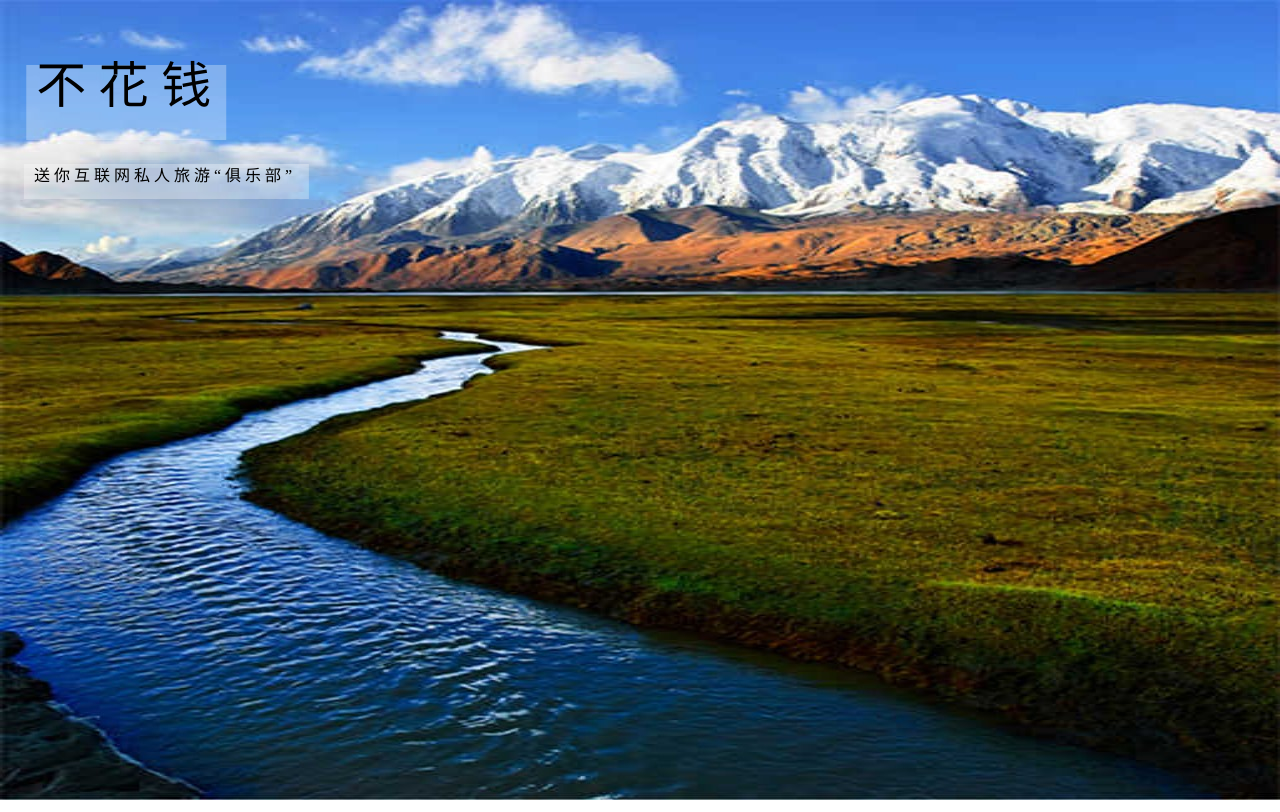
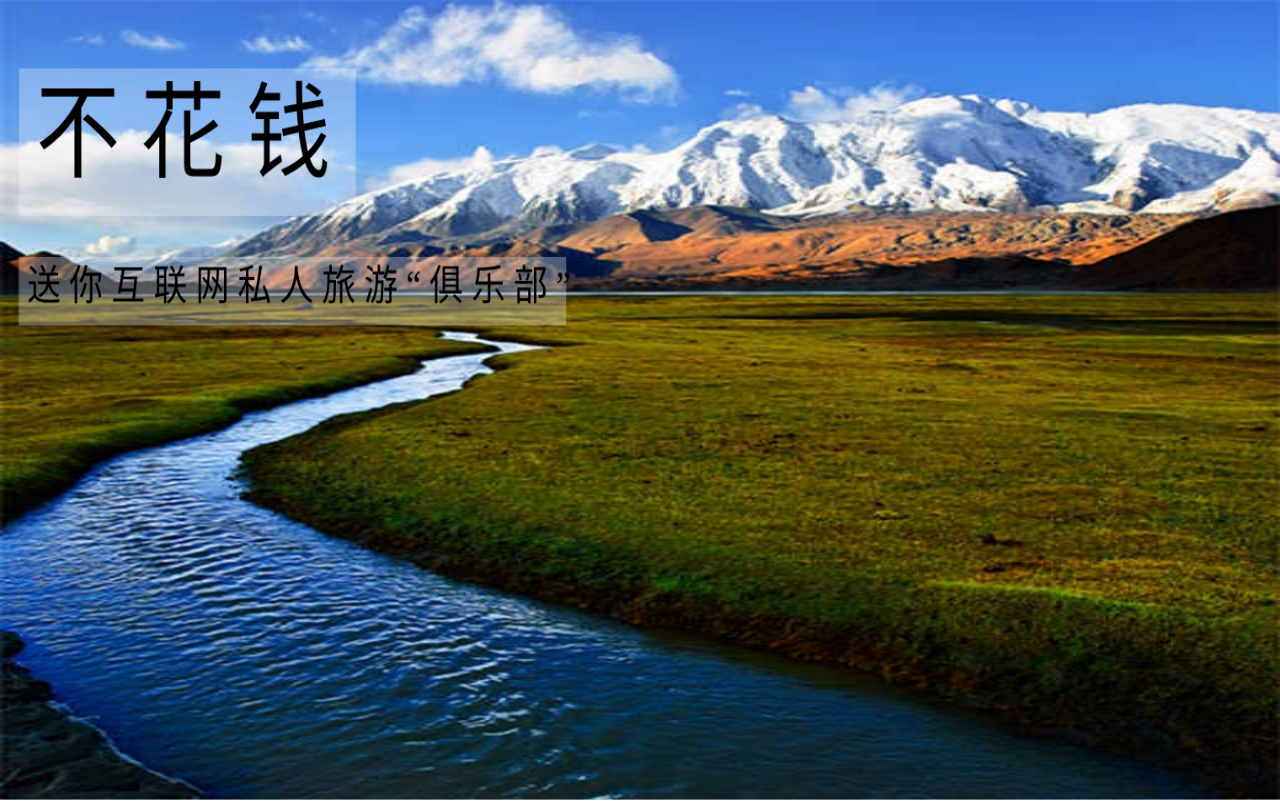
Before and after one commit to jiumogaoao/magazine, a plain HTML site: page index.html in a window 1280 px wide. Drawn offline with Linux system fonts and the light colour scheme.

Commit message:
change
change

```diff
--- a/index.html
+++ b/index.html
@@ -28,7 +28,9 @@
         <script type="text/javascript" src="js/magazine.js"></script>
 </head>
 <body>
-
+<audio id="video" autoplay="autoplay" loop="" style="display:none;">
+        <source src="http://img.wyaoqing.com/music/Jason Mraz - I'm Yours.mp3" id="video_url_mp3" type="audio/mpeg">
+    </audio>
 <canvas id="all"></canvas>
 </body>
 <script>
@@ -39,38 +41,38 @@ magazine.setPage([
 			{
 				"type":"text",
 				"text":"不花钱",
-				"x":120,
+				"x":210,
 				"y":100,
-				"width":200,
-				"height":75,
-				"offsetX":10,
-				"offsetY":0,
-				"font":"50px 'Microsoft YaHei'",
-				"max-width":200,
+				"width":400,
+				"height":140,
+				"offsetX":20,
+				"offsetY":20,
+				"font":"100px 'Microsoft YaHei'",
+				"max-width":600,
 				"scaleX":1,
 				"scaleY":1,
 				"lineHeight":70,
 				"background-color":"rgba(255,255,255,0.3)",
-				"on_animate":"",
+				"in_animate":"top_in",
 				"alpha":1
 				},
 			{
 				"type":"text",
 				"text":'送你互联网私人旅游“俱乐部”',
-				"x":155,
-				"y":170,
-				"width":285,
-				"height":35,
+				"x":350,
+				"y":250,
+				"width":650,
+				"height":65,
 				"offsetX":10,
-				"offsetY":5,
-				"font":"16px 'Microsoft YaHei'",
-				"max-width":280,
+				"offsetY":10,
+				"font":"40px 'Microsoft YaHei'",
+				"max-width":800,
 				"scaleX":1,
 				"scaleY":1,
 				"lineHeight":12,
 				"background-color":"rgba(255,255,255,0.3)",
 				"padding":10,
-				"on_animate":"",
+				"in_animate":"top_in",
 				"alpha":1
 				}
 		]
@@ -79,46 +81,45 @@ magazine.setPage([
 		{
 				"type":"image",
 				"url":"images/pic1.jpg",
-				"x":185,
-				"y":140,
-				"scaleX":.4,
-				"scaleY":.4,
+				"x":380,
+				"y":300,
+				"scaleX":.8,
+				"scaleY":.8,
 				"alpha":1,
-				"in_animate":"show",
-				"on_animate":"",
+				"in_animate":"small_in",
 				"out_animate":"hide"
 				},
 		{
 				"type":"text",
 				"text":"想做旅游",
-				"x":158,
-				"y":310,
-				"font":"54px 'Microsoft YaHei'",
-				"max-width":300,
-				"offsetX":28,
+				"x":360,
+				"y":580,
+				"font":"120px 'Microsoft YaHei'",
+				"max-width":800,
+				"offsetX":35,
 				"offsetY":12,
 				"scaleX":1,
 				"scaleY":1,
-				"width":320,
-				"height":150,
+				"width":640,
+				"height":400,
 				"lineHeight":70,
 				"color":"#ff5400",
 				"background-color":"rgba(255,255,255,0.3)",
-				"on_animate":"",
+				"in_animate":"bottom_in",
 				"alpha":1
 				},
 			{
 				"type":"text",
-				"text":'租房、水电、员工、办执照！太多麻烦，太多费用！',
-				"x":157,
-				"y":395,
-				"font":"16px 'Microsoft YaHei'",
-				"max-width":280,
+				"text":'租房、水电、员工、办执照！\n太多麻烦，太多费用！',
+				"x":560,
+				"y":795,
+				"font":"40px 'Microsoft YaHei'",
+				"max-width":800,
 				"scaleX":1,
 				"scaleY":1,
-				"lineHeight":20,
+				"lineHeight":50,
 				"textAlign":"center",
-				"on_animate":"",
+				"in_animate":"bottom_in",
 				"offsetX":160,
 				"offsetY":-10,
 				"alpha":1
@@ -127,39 +128,38 @@ magazine.setPage([
 		{
 				"type":"text",
 				"text":"旅博汇旅行网",
-				"x":230,
+				"x":400,
 				"y":210,
-				"font":"24px 'Microsoft YaHei'",
-				"max-width":300,
+				"font":"60px 'Microsoft YaHei'",
+				"max-width":800,
 				"offsetX":10,
 				"offsetY":12,
 				"scaleX":1,
 				"scaleY":1,
-				"width":225,
-				"height":60,
+				"width":550,
+				"height":550,
 				"lineHeight":70,
 				"color":"#fff",
 				"background-color":"rgba(255,255,255,0.3)",
-				"on_animate":"",
+				"in_animate":"left_side_in",
 				"alpha":1
 				},
 		{
 				"type":"text",
 				"text":"是一个专为各类个性旅游爱好者开辟的旅游平台，只要你有想法，只要你有朋友，不用投入费用，只要投入人脉，就可以拥有属于自己的网上私人旅游会所！",
-				"x":239,
-				"y":335,
-				"font":"18px 'Microsoft YaHei'",
-				"max-width":220,
+				"x":440,
+				"y":500,
+				"font":"35px 'Microsoft YaHei'",
+				"max-width":550,
 				"offsetX":10,
 				"offsetY":-10,
 				"scaleX":1,
 				"scaleY":1,
 				"width":225,
 				"height":200,
-				"lineHeight":25,
+				"lineHeight":60,
 				"color":"#fff",
-				"background-color":"rgba(255,255,255,0.3)",
-				"on_animate":"",
+				"in_animate":"left_side_in",
 				"alpha":1
 				}
 	]},
@@ -168,62 +168,62 @@ magazine.setPage([
 				{
 				"type":"image",
 				"url":"images/pic2.jpg",
-				"x":185,
-				"y":400,
-				"scaleX":.5,
-				"scaleY":.5,
+				"x":370,
+				"y":780,
+				"scaleX":1,
+				"scaleY":1,
 				"alpha":1,
 				"in_animate":"show",
-				"on_animate":"",
+				"in_animate":"flickered_in",
 				"out_animate":"hide"
 				},
 				{
 				"type":"text",
 				"text":"适合人群",
-				"x":100,
+				"x":230,
 				"y":100,
-				"font":"24px 'Microsoft YaHei'",
-				"max-width":300,
+				"font":"60px 'Microsoft YaHei'",
+				"max-width":800,
 				"offsetX":10,
 				"offsetY":12,
 				"scaleX":1,
 				"scaleY":1,
-				"width":300,
-				"height":300,
+				"width":600,
+				"height":600,
 				"lineHeight":70,
 				"color":"#ff5400",
 				"background-color":"rgba(255,255,255,0.5)",
-				"on_animate":"",
+				"in_animate":"top_in",
 				"alpha":1
 				},
 				{
 				"type":"text",
 				"text":"热爱旅游，不爱坐班，崇尚自由，勇于创业，时间碎片化的人。这是一个可以轻松积攒财富的事业！",
-				"x":177,
-				"y":185,
-				"font":"22px 'Microsoft YaHei'",
-				"max-width":280,
+				"x":370,
+				"y":350,
+				"font":"45px 'Microsoft YaHei'",
+				"max-width":600,
 				"offsetX":10,
 				"offsetY":-10,
 				"scaleX":1,
 				"scaleY":1,
 				"width":300,
 				"height":130,
-				"lineHeight":25,
+				"lineHeight":50,
 				"color":"#ff5400",
-				"on_animate":"",
+				"in_animate":"top_in",
 				"alpha":1
 				},
 				{
 				"type":"image",
 				"url":"images/logo.png",
-				"x":265,
-				"y":90,
-				"scaleX":.5,
-				"scaleY":.5,
+				"x":500,
+				"y":120,
+				"scaleX":1,
+				"scaleY":1,
 				"alpha":1,
 				"in_animate":"show",
-				"on_animate":"",
+				"in_animate":"top_in",
 				"out_animate":"hide"
 				}
 	]},
@@ -231,42 +231,41 @@ magazine.setPage([
 		{
 				"type":"image",
 				"url":"images/pic3.jpg",
-				"x":185,
-				"y":130,
-				"scaleX":1.2,
-				"scaleY":.5,
+				"x":400,
+				"y":300,
+				"scaleX":2.5,
+				"scaleY":1,
 				"alpha":1,
-				"in_animate":"show",
-				"on_animate":"",
+				"in_animate":"top_in",
 				"out_animate":"hide"
 				},
 		{
 				"type":"text",
 				"text":"如何成为旅游达人",
-				"x":185,
-				"y":280,
-				"font":"30px 'Microsoft YaHei'",
-				"max-width":330,
+				"x":400,
+				"y":600,
+				"font":"60px 'Microsoft YaHei'",
+				"max-width":800,
 				"scaleX":1,
 				"scaleY":1,
-				"lineHeight":70,
-				"on_animate":"",
+				"lineHeight":80,
+				"in_animate":"bottom_in",
 				"alpha":1
 				},
 		{
 				"type":"text",
 				"text":"请点击随后发给你的\n“用户注册——旅博汇”的链接。\n并请关注旅博汇\nwww.lvbh.cn",
-				"x":350,
-				"y":360,
+				"x":750,
+				"y":850,
 				"offsetX":10,
 				"offsetY":-10,
 				"textAlign":"center",
-				"font":"20px 'Microsoft YaHei'",
-				"max-width":400,
+				"font":"40px 'Microsoft YaHei'",
+				"max-width":800,
 				"scaleX":1,
 				"scaleY":1,
-				"lineHeight":25,
-				"on_animate":"",
+				"lineHeight":70,
+				"in_animate":"bottom_in",
 				"alpha":1
 				}
 	]},
@@ -274,27 +273,26 @@ magazine.setPage([
 		{
 				"type":"image",
 				"url":"images/pic4.jpg",
-				"x":185,
-				"y":130,
-				"scaleX":.6,
-				"scaleY":.6,
+				"x":380,
+				"y":300,
+				"scaleX":1.4,
+				"scaleY":1.4,
 				"alpha":1,
-				"in_animate":"show",
-				"on_animate":"",
+				"in_animate":"small_in",
 				"out_animate":"hide"
 				},
 		{
 				"type":"text",
 				"text":"如何邀请你的朋友加入圈子\n1、电脑上登录会员\n2、点击进入“我的旅博汇”\n3、点击进入“我的账号”\n手机扫描“邀请二维码”\n5、发送二维码链接给你想邀请加入您的圈子的朋友\n6、根据电脑上提示，完善您本人的会员资料",
-				"x":180,
-				"y":370,
-				"font":"20px 'Microsoft YaHei'",
-				"max-width":350,
+				"x":380,
+				"y":800,
+				"font":"30px 'Microsoft YaHei'",
+				"max-width":600,
 				"scaleX":1,
 				"scaleY":1,
-				"lineHeight":25,
+				"lineHeight":50,
 				"color":"#fff",
-				"on_animate":"",
+				"in_animate":"bottom_in",
 				"alpha":1
 				}
 	]},
@@ -302,30 +300,30 @@ magazine.setPage([
 		{
 				"type":"image",
 				"url":"images/logo.png",
-				"x":200,
-				"y":90,
-				"scaleX":.7,
-				"scaleY":.7,
+				"x":400,
+				"y":200,
+				"scaleX":1.5,
+				"scaleY":1.5,
 				"alpha":1,
-				"in_animate":"show",
-				"on_animate":"",
+				"in_animate":"right_side_in",
 				"out_animate":"hide"
 				},
 		{
 				"type":"text",
 				"text":"玩着玩着就赚钱了！",
-				"x":175,
-				"y":270,
-				"font":"30px 'Microsoft YaHei'",
-				"max-width":350,
+				"x":350,
+				"y":470,
+				"font":"60px 'Microsoft YaHei'",
+				"max-width":800,
 				"scaleX":1,
 				"scaleY":1,
 				"lineHeight":25,
 				"color":"#0c529e",
-				"on_animate":"",
+				"on_animate":"B_S",
+				"in_animate":"small_in",
 				"background-color":"rgba(255,255,255,0.3)",
-				"width":350,
-				"height":50,
+				"width":650,
+				"height":70,
 				"alpha":1,
 				"offsetX":5,
 				"offsetY":3
@@ -333,22 +331,22 @@ magazine.setPage([
 		{
 				"type":"text",
 				"text":"旅博汇旅行网\nwww.lvbh.cn",
-				"x":180,
-				"y":370,
-				"font":"35px 'Microsoft YaHei'",
-				"max-width":450,
+				"x":450,
+				"y":870,
+				"font":"60px 'Microsoft YaHei'",
+				"max-width":800,
 				"scaleX":1,
 				"scaleY":1,
 				"textAlign":"center",
-				"lineHeight":35,
+				"lineHeight":70,
 				"color":"#ff5400",
-				"on_animate":"",
 				"background-color":"rgba(255,255,255,0.3)",
-				"width":350,
-				"height":85,
+				"width":500,
+				"height":140,
 				"alpha":1,
-				"offsetX":180,
-				"offsetY":3
+				"offsetX":250,
+				"offsetY":3,
+				"in_animate":"bottom_in"
 				}
 	]},
 ])
--- a/js/magazine.js
+++ b/js/magazine.js
@@ -39,11 +39,91 @@
 			fn();
 			}
 		}
+	animateFn.top_in=function(obj,fn){
+		var oldX=obj.x;
+		var oldY=obj.y;
+		var oldA=obj.alpha;
+		obj.alpha=0;
+		obj.y=oldY-200;
+		obj.visible=true;
+		createjs.Tween.get(obj)
+		.to({alpha: oldA, y: oldY}, 600)
+		.call(fn,[])
+		}
+	animateFn.bottom_in=function(obj,fn){
+		var oldX=obj.x;
+		var oldY=obj.y;
+		var oldA=obj.alpha;
+		obj.alpha=0;
+		obj.y=oldY+200;
+		obj.visible=true;
+		createjs.Tween.get(obj)
+		.to({alpha: oldA, y: oldY}, 600)
+		.call(fn,[])
+		}
+	animateFn.small_in=function(obj,fn){
+		var oldX=obj.scaleX;
+		var oldY=obj.scaleY;
+		var oldA=obj.alpha;
+		obj.alpha=0;
+		obj.scaleX=0;
+		obj.scaleY=0;
+		obj.visible=true;
+		createjs.Tween.get(obj)
+		.to({alpha: oldA, scaleX: oldX,scaleY: oldY}, 600)
+		.call(fn,[])
+		}
+	animateFn.left_side_in=function(obj,fn){
+		var oldSX=obj.scaleX;
+		var oldSY=obj.scaleY;
+		var oldX=obj.x;
+		var oldY=obj.y;
+		var oldA=obj.alpha;
+		obj.alpha=0;
+		obj.scaleX=0;
+		obj.scaleY=0;
+		obj.x-=200;
+		obj.y-=100;
+		obj.visible=true;
+		createjs.Tween.get(obj)
+		.to({alpha: oldA, scaleX: oldSX,scaleY: oldSY,x:oldX,y:oldY}, 600)
+		.call(fn,[])
+		}
+	animateFn.right_side_in=function(obj,fn){
+		var oldSX=obj.scaleX;
+		var oldSY=obj.scaleY;
+		var oldX=obj.x;
+		var oldY=obj.y;
+		var oldA=obj.alpha;
+		obj.alpha=0;
+		obj.scaleX=0;
+		obj.scaleY=0;
+		obj.x+=200;
+		obj.y-=100;
+		obj.visible=true;
+		createjs.Tween.get(obj)
+		.to({alpha: oldA, scaleX: oldSX,scaleY: oldSY,x:oldX,y:oldY}, 600)
+		.call(fn,[])
+		}
+	animateFn.flickered_in=function(obj,fn){
+		createjs.Tween.get(obj)
+		.wait(100)
+		.set({visible:true})
+		.wait(100)
+		.set({visible:false})
+		.wait(100)
+		.set({visible:true})
+		.wait(100)
+		.set({visible:false})
+		.wait(100)
+		.set({visible:true})
+		.call(fn,[])
+		}
 	pointFn["text"]=function(num,con,data){
 		if(data["max-width"]){
 			data.lineWidth=data["max-width"];
 			}
-		var baseData={"x":0,"y":0,"scaleX":1,"scaleY":1,"rotation":0,"font":"12px 'Microsoft YaHei'","lineHeight":"12","color":"#000000","text":"未输入","textAlign":"left","alpha":1,"in_animate":"show","out_animate":"hide","width":0,"height":0,"offsetX":0,"offsetY":0}
+		var baseData={"x":0,"y":0,"scaleX":1,"scaleY":1,"rotation":0,"font":"12px 'Microsoft YaHei'","lineHeight":"12","color":"#000000","text":"未输入","textAlign":"left","alpha":1,"in_animate":"show","out_animate":"hide","width":0,"height":0,"offsetX":0,"offsetY":0,visible:false}
 		data=$.extend({},baseData,data);
 		var textCon=new createjs.Container();
 		textCon=$.extend(textCon,data);
@@ -86,7 +166,7 @@
 			}
 		};
 	pointFn["image"]=function(num,con,data){
-		var baseData={"x":0,"y":0,"scaleX":1,"scaleY":1,"rotation":0,"alpha":1,"in_animate":"show","out_animate":"hide"}
+		var baseData={"x":0,"y":0,"scaleX":1,"scaleY":1,"rotation":0,"alpha":1,"in_animate":"show","out_animate":"hide",visible:false}
 		data=$.extend({},baseData,data);
 		var bitmap = new createjs.Bitmap(data.url);
 		bitmap.image.onload=function(){
@@ -127,8 +207,13 @@
 			newimg.src=changeCanvas.toDataURL("image/jpeg");
 
 			function orientationChange(){
-			 canvas.width=$(window).width();
-		canvas.height=$(window).height();
+			if($(window).width()<$(window).height()){
+			canvas.width=760;
+			canvas.height=1520;
+			}else{
+				canvas.width=1520;
+			canvas.height=760;
+				}
  			changeCanvas.width=canvas.width;
 			changeCanvas.height=canvas.height;
 			con=changeCanvas.getContext("2d");
@@ -141,8 +226,14 @@ window.addEventListener("onorientationchange" in window ? "orientationchange" :
 		}
 	function init(){
 		canvas = $(contain)[0];
-		canvas.width=$(window).width();
-		canvas.height=$(window).height();
+		if($(window).width()<$(window).height()){
+			canvas.width=760;
+			canvas.height=1520;
+			}else{
+				canvas.width=1520;
+			canvas.height=760;
+				}
+		console.log(canvas)
     	stage = new createjs.Stage(canvas);
 		stage.width=canvas.width;
 		stage.height=canvas.height;
@@ -165,9 +256,12 @@ window.addEventListener("onorientationchange" in window ? "orientationchange" :
 					});
 				}
 			});
+			changePage(0);
 		}
 	function changePage(num){
-		function in_call_back(){}
+		function in_call_back(){
+
+			}
 		function in_page(){
 			$.each(in_animate[pageNum],function(i,n){
 			if(animateFn[n.animate]){
```
